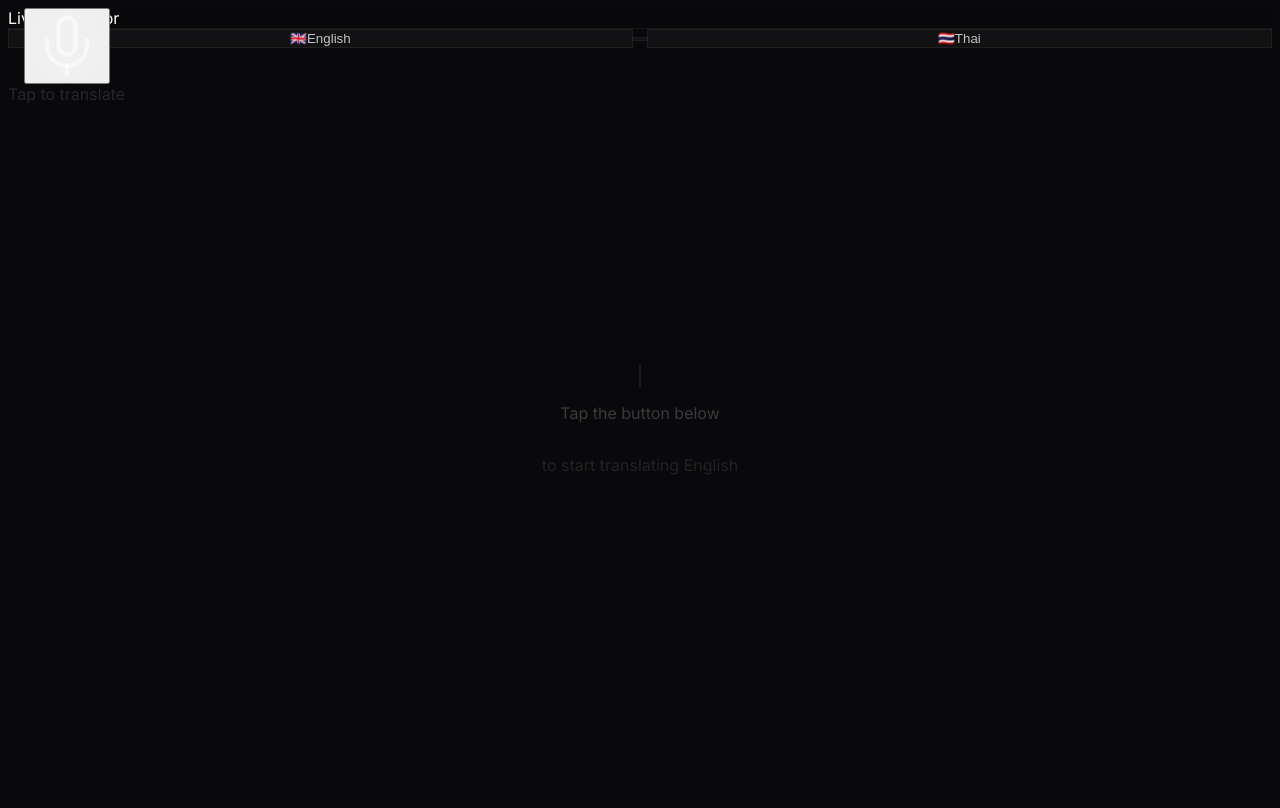
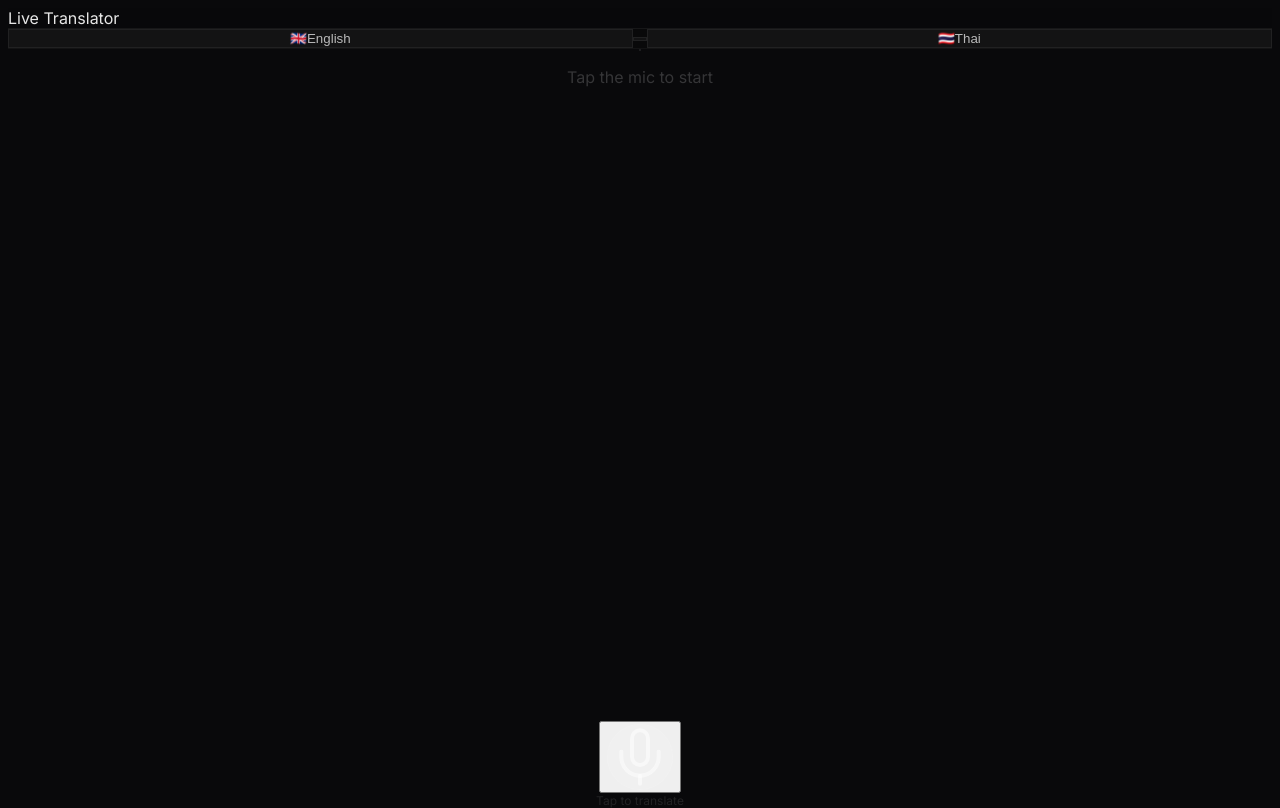
Before and after one commit to UKKRID/live-translator, a Next.js app: page / in a window 1280 px wide. Built offline with nearby package versions, Linux system fonts and the light colour scheme.

Commit message:
fix: remove fixed positioning, use flex layout, add Google Translate fallback API

```diff
--- a/src/app/page.tsx
+++ b/src/app/page.tsx
@@ -21,7 +21,6 @@ interface TranslationEntry {
   id: number;
   original: string;
   translated: string;
-  timestamp: Date;
 }
 
 export default function Home() {
@@ -32,47 +31,51 @@ export default function Home() {
   const [interimText, setInterimText] = useState("");
   const [error, setError] = useState<string | null>(null);
   const [showLangPicker, setShowLangPicker] = useState<"source" | "target" | null>(null);
+  const [translating, setTranslating] = useState(false);
 
   const recognitionRef = useRef<SpeechRecognition | null>(null);
-  const translationIdRef = useRef(0);
-  const scrollRef = useRef<HTMLDivElement>(null);
+  const idRef = useRef(0);
+  const bottomRef = useRef<HTMLDivElement>(null);
 
-  const sourceLangData = LANGUAGES.find((l) => l.code === sourceLang);
-  const targetLangData = LANGUAGES.find((l) => l.code === targetLang);
+  const srcLang = LANGUAGES.find((l) => l.code === sourceLang)!;
+  const tgtLang = LANGUAGES.find((l) => l.code === targetLang)!;
 
-  const translateText = useCallback(
-    async (text: string): Promise<string> => {
+  const translateText = useCallback(async (text: string): Promise<string> => {
     try {
       const res = await fetch(
         `https://api.mymemory.translated.net/get?q=${encodeURIComponent(text)}&langpair=${sourceLang}|${targetLang}`
       );
+      if (!res.ok) throw new Error(`HTTP ${res.status}`);
       const data = await res.json();
-        return data.responseData?.translatedText || text;
+      if (data.responseData?.translatedText) return data.responseData.translatedText;
+      throw new Error("No translation");
     } catch {
-        return `[Translation error] ${text}`;
+      try {
+        const res2 = await fetch(
+          `https://translate.googleapis.com/translate_a/single?client=gtx&sl=${sourceLang}&tl=${targetLang}&dt=t&q=${encodeURIComponent(text)}`
+        );
+        if (res2.ok) {
+          const data2 = await res2.json();
+          if (data2?.[0]) return data2[0].map((s: [string]) => s[0]).join("");
         }
-    },
-    [sourceLang, targetLang]
-  );
+      } catch { /* ignore */ }
+      return text;
+    }
+  }, [sourceLang, targetLang]);
 
-  const processTranscript = useCallback(
-    async (transcript: string) => {
-      if (!transcript.trim()) return;
-      const translated = await translateText(transcript);
-      const id = ++translationIdRef.current;
-      setTranslations((prev) => [
-        ...prev,
-        { id, original: transcript, translated, timestamp: new Date() },
-      ]);
-    },
-    [translateText]
-  );
+  const processTranscript = useCallback(async (text: string) => {
+    if (!text.trim()) return;
+    setTranslating(true);
+    const translated = await translateText(text);
+    setTranslations((prev) => [...prev, { id: ++idRef.current, original: text, translated }]);
+    setTranslating(false);
+  }, [translateText]);
 
   const startListening = useCallback(() => {
     setError(null);
     const API = window.SpeechRecognition || window.webkitSpeechRecognition;
     if (!API) {
-      setError("Speech recognition not supported. Use Chrome or Safari.");
+      setError("Use Chrome or Safari for speech recognition");
       return;
     }
     const r = new API();
@@ -89,11 +92,14 @@ export default function Home() {
       if (final) processTranscript(final);
     };
     r.onerror = (e) => {
-      if (e.error !== "no-speech") { setError(`Error: ${e.error}`); setIsListening(false); }
+      if (e.error !== "no-speech" && e.error !== "aborted") {
+        setError(`Speech error: ${e.error}`);
+        setIsListening(false);
+      }
     };
     r.onend = () => { if (isListening) try { r.start(); } catch { setIsListening(false); } };
     recognitionRef.current = r;
-    try { r.start(); setIsListening(true); } catch { setError("Failed to start"); }
+    try { r.start(); setIsListening(true); } catch { setError("Could not start microphone"); }
   }, [sourceLang, isListening, processTranscript]);
 
   const stopListening = useCallback(() => {
@@ -103,117 +109,68 @@ export default function Home() {
     setInterimText("");
   }, []);
 
-  const toggleListening = useCallback(() => {
-    if (isListening) stopListening(); else startListening();
-  }, [isListening, startListening, stopListening]);
-
-  const swapLanguages = useCallback(() => {
-    setSourceLang(targetLang);
-    setTargetLang(sourceLang);
-  }, [sourceLang, targetLang]);
-
-  const clearTranslations = useCallback(() => {
-    setTranslations([]);
-    setInterimText("");
-  }, []);
-
   useEffect(() => {
-    if (scrollRef.current) scrollRef.current.scrollTop = scrollRef.current.scrollHeight;
+    if (bottomRef.current) bottomRef.current.scrollIntoView({ behavior: "smooth" });
   }, [translations]);
 
-  useEffect(() => {
-    return () => { recognitionRef.current?.stop(); };
-  }, []);
-
-  const showEmpty = translations.length === 0 && !isListening && !interimText;
-  const showListening = isListening && translations.length === 0 && !interimText;
+  useEffect(() => () => { recognitionRef.current?.stop(); }, []);
 
   return (
-    <div className="h-[100dvh] flex flex-col overflow-hidden relative" style={{ background: "#09090b" }}>
-      {/* Subtle ambient light */}
-      <div className="absolute inset-0 pointer-events-none overflow-hidden">
-        <div className="absolute -top-40 -left-40 w-96 h-96 rounded-full opacity-[0.03] blur-[80px]" style={{ background: "radial-gradient(circle, #7c3aed, transparent)" }} />
-        <div className="absolute -bottom-40 -right-40 w-80 h-80 rounded-full opacity-[0.03] blur-[80px]" style={{ background: "radial-gradient(circle, #6366f1, transparent)" }} />
-      </div>
-
-      {/* ===== HEADER ===== */}
-      <header className="relative z-50 shrink-0 border-b" style={{ borderColor: "rgba(255,255,255,0.05)", background: "rgba(9,9,11,0.85)", backdropFilter: "blur(20px)" }}>
-        <div className="mx-auto max-w-lg px-5 h-14 flex items-center justify-between">
+    <div className="h-dvh flex flex-col" style={{ background: "#09090b" }}>
+      {/* HEADER */}
+      <header className="shrink-0 px-5 h-14 flex items-center justify-between" style={{ background: "rgba(9,9,11,0.9)", borderBottom: "1px solid rgba(255,255,255,0.06)", backdropFilter: "blur(20px)" }}>
         <div className="flex items-center gap-2.5">
           <div className="w-8 h-8 rounded-lg flex items-center justify-center" style={{ background: "linear-gradient(135deg, #7c3aed, #4f46e5)" }}>
             <svg className="w-4 h-4 text-white" viewBox="0 0 24 24" fill="none" stroke="currentColor" strokeWidth="2" strokeLinecap="round"><path d="M2 12h2M6 8v8M10 5v14M14 8v8M18 10v4M22 12h0" /></svg>
           </div>
-            <span className="text-sm font-semibold text-white/90">Live Translator</span>
+          <span className="text-sm font-semibold" style={{ color: "rgba(255,255,255,0.9)" }}>Live Translator</span>
         </div>
         {translations.length > 0 && (
-            <button onClick={clearTranslations} className="text-xs font-medium px-3 py-1 rounded-full transition-colors" style={{ color: "rgba(255,255,255,0.3)" }}>
-              Clear
-            </button>
+          <button onClick={() => { setTranslations([]); setInterimText(""); }} className="text-xs px-3 py-1 rounded-full" style={{ color: "rgba(255,255,255,0.3)" }}>Clear</button>
         )}
-        </div>
       </header>
 
-      {/* ===== LANGUAGE SELECTOR ===== */}
-      <div className="relative z-40 shrink-0" style={{ background: "rgba(9,9,11,0.7)", backdropFilter: "blur(16px)" }}>
-        <div className="mx-auto max-w-lg px-5 py-3 flex items-center gap-2">
-          <button onClick={() => setShowLangPicker("source")} className="flex-1 h-11 rounded-xl flex items-center justify-center gap-2.5 transition-colors" style={{ background: "rgba(255,255,255,0.04)", border: "1px solid rgba(255,255,255,0.06)" }}>
-            <span className="text-lg">{sourceLangData?.flag}</span>
-            <span className="text-sm font-medium" style={{ color: "rgba(255,255,255,0.75)" }}>{sourceLangData?.name}</span>
+      {/* LANG BAR */}
+      <div className="shrink-0 px-5 py-3 flex items-center gap-2" style={{ background: "rgba(9,9,11,0.7)", borderBottom: "1px solid rgba(255,255,255,0.04)" }}>
+        <button onClick={() => setShowLangPicker("source")} className="flex-1 h-11 rounded-xl flex items-center justify-center gap-2.5" style={{ background: "rgba(255,255,255,0.04)", border: "1px solid rgba(255,255,255,0.06)" }}>
+          <span className="text-lg">{srcLang.flag}</span>
+          <span className="text-sm font-medium" style={{ color: "rgba(255,255,255,0.7)" }}>{srcLang.name}</span>
         </button>
-          <button onClick={swapLanguages} className="w-9 h-9 shrink-0 rounded-lg flex items-center justify-center transition-colors" style={{ background: "rgba(255,255,255,0.04)", border: "1px solid rgba(255,255,255,0.06)" }}>
-            <svg className="w-4 h-4" style={{ color: "rgba(255,255,255,0.45)" }} viewBox="0 0 24 24" fill="none" stroke="currentColor" strokeWidth="2" strokeLinecap="round" strokeLinejoin="round"><path d="M7 16V4m0 0L3 8m4-4l4 4" /><path d="M17 8v12m0 0l4-4m-4 4l-4-4" /></svg>
+        <button onClick={() => { setSourceLang(targetLang); setTargetLang(sourceLang); }} className="w-9 h-9 shrink-0 rounded-lg flex items-center justify-center" style={{ background: "rgba(255,255,255,0.04)", border: "1px solid rgba(255,255,255,0.06)" }}>
+          <svg className="w-4 h-4" style={{ color: "rgba(255,255,255,0.4)" }} viewBox="0 0 24 24" fill="none" stroke="currentColor" strokeWidth="2" strokeLinecap="round"><path d="M7 16V4m0 0L3 8m4-4l4 4" /><path d="M17 8v12m0 0l4-4m-4 4l-4-4" /></svg>
         </button>
-          <button onClick={() => setShowLangPicker("target")} className="flex-1 h-11 rounded-xl flex items-center justify-center gap-2.5 transition-colors" style={{ background: "rgba(255,255,255,0.04)", border: "1px solid rgba(255,255,255,0.06)" }}>
-            <span className="text-lg">{targetLangData?.flag}</span>
-            <span className="text-sm font-medium" style={{ color: "rgba(255,255,255,0.75)" }}>{targetLangData?.name}</span>
+        <button onClick={() => setShowLangPicker("target")} className="flex-1 h-11 rounded-xl flex items-center justify-center gap-2.5" style={{ background: "rgba(255,255,255,0.04)", border: "1px solid rgba(255,255,255,0.06)" }}>
+          <span className="text-lg">{tgtLang.flag}</span>
+          <span className="text-sm font-medium" style={{ color: "rgba(255,255,255,0.7)" }}>{tgtLang.name}</span>
         </button>
       </div>
+
+      {/* SCROLLABLE CONTENT */}
+      <div className="flex-1 overflow-y-auto px-5 py-4" style={{ scrollbarWidth: "none" }}>
+        {/* Empty state */}
+        {translations.length === 0 && !isListening && !interimText && (
+          <div className="flex flex-col items-center justify-center pt-24 pb-8">
+            <div className="w-20 h-20 rounded-2xl flex items-center justify-center mb-5" style={{ background: "rgba(255,255,255,0.03)", border: "1px solid rgba(255,255,255,0.05)" }}>
+              <svg className="w-8 h-8" style={{ color: "rgba(255,255,255,0.1)" }} viewBox="0 0 24 24" fill="none" stroke="currentColor" strokeWidth="1.5" strokeLinecap="round"><path d="M12 2a3 3 0 0 0-3 3v7a3 3 0 0 0 6 0V5a3 3 0 0 0-3-3Z" /><path d="M19 10v2a7 7 0 0 1-14 0v-2" /><line x1="12" x2="12" y1="19" y2="22" /></svg>
             </div>
-
-      {/* ===== CONTENT (scrollable) ===== */}
-      <main ref={scrollRef} className="flex-1 overflow-y-auto relative z-10" style={{ scrollbarWidth: "none" }}>
-        <div className="mx-auto max-w-lg px-5 py-6 space-y-3 min-h-full flex flex-col">
-          {/* Empty state */}
-          {showEmpty && (
-            <div className="flex-1 flex flex-col items-center justify-center pb-16">
-              <div className="mb-5 p-5 rounded-3xl" style={{ background: "rgba(255,255,255,0.03)", border: "1px solid rgba(255,255,255,0.05)" }}>
-                <svg className="w-12 h-12" style={{ color: "rgba(255,255,255,0.12)" }} viewBox="0 0 24 24" fill="none" stroke="currentColor" strokeWidth="1.5" strokeLinecap="round" strokeLinejoin="round">
-                  <path d="M12 2a3 3 0 0 0-3 3v7a3 3 0 0 0 6 0V5a3 3 0 0 0-3-3Z" />
-                  <path d="M19 10v2a7 7 0 0 1-14 0v-2" />
-                  <line x1="12" x2="12" y1="19" y2="22" />
-                </svg>
-              </div>
-              <p className="text-base font-medium" style={{ color: "rgba(255,255,255,0.2)" }}>Tap the button below</p>
-              <p className="text-sm mt-1" style={{ color: "rgba(255,255,255,0.1)" }}>to start translating {sourceLangData?.name}</p>
+            <p className="text-sm" style={{ color: "rgba(255,255,255,0.18)" }}>Tap the mic to start</p>
           </div>
         )}
 
-          {/* Listening animation */}
-          {showListening && (
-            <div className="flex-1 flex flex-col items-center justify-center pb-16">
+        {/* Listening state */}
+        {isListening && translations.length === 0 && !interimText && (
+          <div className="flex flex-col items-center justify-center pt-20 pb-8">
             <div className="relative mb-8">
-                {/* Ripple rings */}
-                <div className="absolute inset-0 flex items-center justify-center">
-                  <div className="w-36 h-36 rounded-full anim-ring1" style={{ border: "1px solid rgba(255,255,255,0.04)" }} />
-                </div>
-                <div className="absolute inset-0 flex items-center justify-center">
-                  <div className="w-48 h-48 rounded-full anim-ring2" style={{ border: "1px solid rgba(255,255,255,0.03)" }} />
-                </div>
-                {/* Mic core */}
-                <div className="relative w-24 h-24 rounded-3xl flex items-center justify-center anim-mic-pulse" style={{ background: "linear-gradient(135deg, #ef4444, #dc2626)", boxShadow: "0 8px 32px rgba(239,68,68,0.3)" }}>
-                  <svg className="w-10 h-10 text-white" viewBox="0 0 24 24" fill="none" stroke="currentColor" strokeWidth="1.5" strokeLinecap="round" strokeLinejoin="round">
-                    <path d="M12 2a3 3 0 0 0-3 3v7a3 3 0 0 0 6 0V5a3 3 0 0 0-3-3Z" />
-                    <path d="M19 10v2a7 7 0 0 1-14 0v-2" />
-                    <line x1="12" x2="12" y1="19" y2="22" />
-                  </svg>
+              <div className="absolute inset-0 flex items-center justify-center"><div className="w-32 h-32 rounded-full anim-ring" style={{ border: "1px solid rgba(255,255,255,0.05)" }} /></div>
+              <div className="absolute inset-0 flex items-center justify-center"><div className="w-44 h-44 rounded-full anim-ring" style={{ border: "1px solid rgba(255,255,255,0.03)", animationDelay: "1s" }} /></div>
+              <div className="relative w-20 h-20 rounded-2xl flex items-center justify-center anim-breathe" style={{ background: "linear-gradient(135deg, #ef4444, #dc2626)", boxShadow: "0 8px 32px rgba(239,68,68,0.25)" }}>
+                <svg className="w-8 h-8 text-white" viewBox="0 0 24 24" fill="none" stroke="currentColor" strokeWidth="1.5" strokeLinecap="round"><path d="M12 2a3 3 0 0 0-3 3v7a3 3 0 0 0 6 0V5a3 3 0 0 0-3-3Z" /><path d="M19 10v2a7 7 0 0 1-14 0v-2" /><line x1="12" x2="12" y1="19" y2="22" /></svg>
               </div>
             </div>
-              <p className="text-lg font-semibold" style={{ color: "rgba(255,255,255,0.5)" }}>Listening...</p>
-              <p className="text-sm mt-1" style={{ color: "rgba(255,255,255,0.2)" }}>Speak in {sourceLangData?.name}</p>
-              {/* EQ bars */}
-              <div className="flex items-end gap-[3px] mt-6 h-7">
+            <p className="text-base font-semibold" style={{ color: "rgba(255,255,255,0.45)" }}>Listening...</p>
+            <div className="flex items-end gap-[3px] mt-5 h-6">
               {[0,1,2,3,4,5,6,7,8].map((i) => (
-                  <div key={i} className="w-[3px] rounded-full anim-eq" style={{ background: "rgba(255,255,255,0.15)", animationDelay: `${i * 0.07}s`, animationDuration: `${0.35 + (i % 4) * 0.12}s` }} />
+                <div key={i} className="w-[2px] rounded-full anim-eq" style={{ background: "rgba(255,255,255,0.15)", animationDelay: `${i * 0.08}s`, animationDuration: `${0.3 + (i % 3) * 0.15}s` }} />
               ))}
             </div>
           </div>
@@ -221,80 +178,77 @@ export default function Home() {
 
         {/* Interim */}
         {interimText && (
-            <div className="rounded-2xl p-4" style={{ background: "rgba(255,255,255,0.03)", border: "1px solid rgba(255,255,255,0.05)" }}>
-              <div className="flex items-center gap-2 mb-2">
-                <div className="w-1.5 h-1.5 rounded-full bg-red-500 anim-pulse-dot" />
-                <span className="text-[11px] font-medium uppercase tracking-wider" style={{ color: "rgba(255,255,255,0.2)" }}>Listening</span>
+          <div className="mb-3 px-4 py-3 rounded-xl" style={{ background: "rgba(255,255,255,0.03)", border: "1px solid rgba(255,255,255,0.05)" }}>
+            <div className="flex items-center gap-2 mb-1.5">
+              <div className="w-1.5 h-1.5 rounded-full bg-red-500 anim-dot" />
+              <span className="text-[10px] font-medium uppercase tracking-wider" style={{ color: "rgba(255,255,255,0.2)" }}>Hearing</span>
             </div>
             <p className="text-sm italic" style={{ color: "rgba(255,255,255,0.25)" }}>{interimText}</p>
           </div>
         )}
 
-          {/* Translation cards */}
-          {translations.map((entry, idx) => (
-            <div key={entry.id} className="rounded-2xl overflow-hidden anim-card" style={{ background: "rgba(255,255,255,0.03)", border: "1px solid rgba(255,255,255,0.05)", animationDelay: `${Math.min(idx * 0.04, 0.2)}s` }}>
-              <div className="px-4 pt-3.5 pb-3">
+        {/* Translations */}
+        {translations.map((entry) => (
+          <div key={entry.id} className="mb-3 rounded-xl overflow-hidden anim-card" style={{ background: "rgba(255,255,255,0.03)", border: "1px solid rgba(255,255,255,0.05)" }}>
+            <div className="px-4 pt-3 pb-2">
               <p className="text-[13px] leading-relaxed" style={{ color: "rgba(255,255,255,0.3)" }}>{entry.original}</p>
             </div>
             <div className="h-px mx-4" style={{ background: "rgba(255,255,255,0.04)" }} />
-              <div className="px-4 pt-2.5 pb-3.5">
+            <div className="px-4 pt-2 pb-3">
               <p className="text-[15px] font-semibold leading-relaxed" style={{ color: "rgba(255,255,255,0.85)" }}>{entry.translated}</p>
             </div>
           </div>
         ))}
 
-          {/* Spacer for bottom bar */}
-          <div className="shrink-0 h-4" />
+        {translating && (
+          <div className="flex items-center gap-2 px-4 py-2">
+            <div className="w-1.5 h-1.5 rounded-full anim-dot" style={{ background: "rgba(255,255,255,0.2)" }} />
+            <span className="text-[11px]" style={{ color: "rgba(255,255,255,0.15)" }}>Translating...</span>
           </div>
-      </main>
+        )}
 
-      {/* ===== BOTTOM MIC BAR ===== */}
-      <div className="absolute bottom-0 inset-x-0 z-50">
-        <div className="absolute inset-0" style={{ background: "linear-gradient(to top, #09090b 30%, transparent)" }} />
-        <div className="relative mx-auto max-w-lg flex flex-col items-center pt-10 pb-8">
-          <button onClick={toggleListening} className="relative">
+        <div ref={bottomRef} />
+      </div>
+
+      {/* MIC BAR — not fixed, just at bottom of flex layout */}
+      <div className="shrink-0 px-5 pb-8 pt-4 flex flex-col items-center" style={{ background: "linear-gradient(to top, #09090b 60%, transparent)" }}>
+        <button onClick={() => { if (isListening) stopListening(); else startListening(); }} className="relative">
           {isListening && (
             <>
               <span className="absolute inset-0 rounded-full anim-ring-fade" style={{ border: "1px solid rgba(239,68,68,0.2)" }} />
-                <span className="absolute inset-0 rounded-full anim-ring-fade" style={{ border: "1px solid rgba(239,68,68,0.12)", animationDelay: "0.6s" }} />
-                <span className="absolute inset-0 rounded-full anim-ring-fade" style={{ border: "1px solid rgba(239,68,68,0.08)", animationDelay: "1.2s" }} />
+              <span className="absolute inset-0 rounded-full anim-ring-fade" style={{ border: "1px solid rgba(239,68,68,0.12)", animationDelay: "0.7s" }} />
             </>
           )}
-            <div className="w-[68px] h-[68px] rounded-full flex items-center justify-center transition-all duration-300" style={{
+          <div className="w-[64px] h-[64px] rounded-full flex items-center justify-center transition-all duration-300" style={{
             background: isListening ? "linear-gradient(135deg, #ef4444, #dc2626)" : "rgba(255,255,255,0.07)",
             border: isListening ? "none" : "1px solid rgba(255,255,255,0.08)",
-              boxShadow: isListening ? "0 0 32px rgba(239,68,68,0.3)" : "none",
+            boxShadow: isListening ? "0 0 28px rgba(239,68,68,0.25)" : "none",
           }}>
             {isListening ? (
               <svg className="w-6 h-6 text-white" viewBox="0 0 24 24" fill="currentColor"><rect x="6" y="6" width="12" height="12" rx="3" /></svg>
             ) : (
-                <svg className="w-6 h-6" style={{ color: "rgba(255,255,255,0.55)" }} viewBox="0 0 24 24" fill="none" stroke="currentColor" strokeWidth="1.5" strokeLinecap="round" strokeLinejoin="round">
-                  <path d="M12 2a3 3 0 0 0-3 3v7a3 3 0 0 0 6 0V5a3 3 0 0 0-3-3Z" />
-                  <path d="M19 10v2a7 7 0 0 1-14 0v-2" />
-                  <line x1="12" x2="12" y1="19" y2="22" />
-                </svg>
+              <svg className="w-6 h-6" style={{ color: "rgba(255,255,255,0.5)" }} viewBox="0 0 24 24" fill="none" stroke="currentColor" strokeWidth="1.5" strokeLinecap="round"><path d="M12 2a3 3 0 0 0-3 3v7a3 3 0 0 0 6 0V5a3 3 0 0 0-3-3Z" /><path d="M19 10v2a7 7 0 0 1-14 0v-2" /><line x1="12" x2="12" y1="19" y2="22" /></svg>
             )}
           </div>
         </button>
-          <div className="mt-3.5 h-5 flex items-center">
-            {isListening ? (
-              <span className="text-xs font-medium anim-fade-in" style={{ color: "rgba(255,255,255,0.3)" }}>Listening in {sourceLangData?.name}</span>
-            ) : error ? (
-              <span className="text-xs font-medium anim-fade-in" style={{ color: "#ef4444" }}>{error}</span>
+        <div className="mt-3 h-4 flex items-center justify-center">
+          {error ? (
+            <span className="text-[12px]" style={{ color: "#ef4444" }}>{error}</span>
+          ) : isListening ? (
+            <span className="text-[12px] anim-fade" style={{ color: "rgba(255,255,255,0.25)" }}>Listening in {srcLang.name}</span>
           ) : (
-              <span className="text-xs" style={{ color: "rgba(255,255,255,0.12)" }}>Tap to translate</span>
+            <span className="text-[12px]" style={{ color: "rgba(255,255,255,0.1)" }}>Tap to translate</span>
           )}
         </div>
       </div>
-      </div>
 
-      {/* ===== LANGUAGE PICKER ===== */}
+      {/* LANGUAGE PICKER */}
       {showLangPicker && (
-        <div className="absolute inset-0 z-[100] flex items-end anim-fade-in" onClick={() => setShowLangPicker(null)}>
-          <div className="absolute inset-0" style={{ background: "rgba(0,0,0,0.6)", backdropFilter: "blur(8px)" }} />
-          <div className="relative w-full rounded-t-[24px] p-5 pb-8 anim-slide-up" style={{ background: "#141416", borderTop: "1px solid rgba(255,255,255,0.06)" }} onClick={(e) => e.stopPropagation()}>
-            <div className="w-10 h-1 rounded-full mx-auto mb-5" style={{ background: "rgba(255,255,255,0.1)" }} />
-            <h3 className="text-base font-semibold mb-4" style={{ color: "rgba(255,255,255,0.8)" }}>
+        <div className="absolute inset-0 z-50 flex items-end" onClick={() => setShowLangPicker(null)}>
+          <div className="absolute inset-0" style={{ background: "rgba(0,0,0,0.5)", backdropFilter: "blur(4px)" }} />
+          <div className="relative w-full rounded-t-2xl p-5 pb-8 anim-slide" style={{ background: "#141416", border: "1px solid rgba(255,255,255,0.06)", borderBottom: "none" }} onClick={(e) => e.stopPropagation()}>
+            <div className="w-10 h-1 rounded-full mx-auto mb-5" style={{ background: "rgba(255,255,255,0.08)" }} />
+            <h3 className="text-sm font-semibold mb-4" style={{ color: "rgba(255,255,255,0.7)" }}>
               {showLangPicker === "source" ? "Translate from" : "Translate to"}
             </h3>
             <div className="grid grid-cols-3 gap-2">
@@ -304,12 +258,12 @@ export default function Home() {
                   <button key={lang.code} onClick={() => {
                     if (showLangPicker === "source") setSourceLang(lang.code); else setTargetLang(lang.code);
                     setShowLangPicker(null);
-                  }} className="flex flex-col items-center gap-1.5 py-3.5 px-2 rounded-xl transition-colors" style={{
+                  }} className="flex flex-col items-center gap-1.5 py-3 rounded-xl transition-colors" style={{
                     background: active ? "rgba(124,58,237,0.15)" : "rgba(255,255,255,0.03)",
                     border: active ? "1px solid rgba(124,58,237,0.3)" : "1px solid transparent",
                   }}>
                     <span className="text-xl">{lang.flag}</span>
-                    <span className="text-[11px] font-medium" style={{ color: active ? "rgba(255,255,255,0.8)" : "rgba(255,255,255,0.4)" }}>{lang.name}</span>
+                    <span className="text-[11px] font-medium" style={{ color: active ? "rgba(255,255,255,0.8)" : "rgba(255,255,255,0.35)" }}>{lang.name}</span>
                   </button>
                 );
               })}
```
Also changed, not shown: src/app/globals.css (+18 -72 lines). Lines whose indentation alone changed are shown as unchanged.
